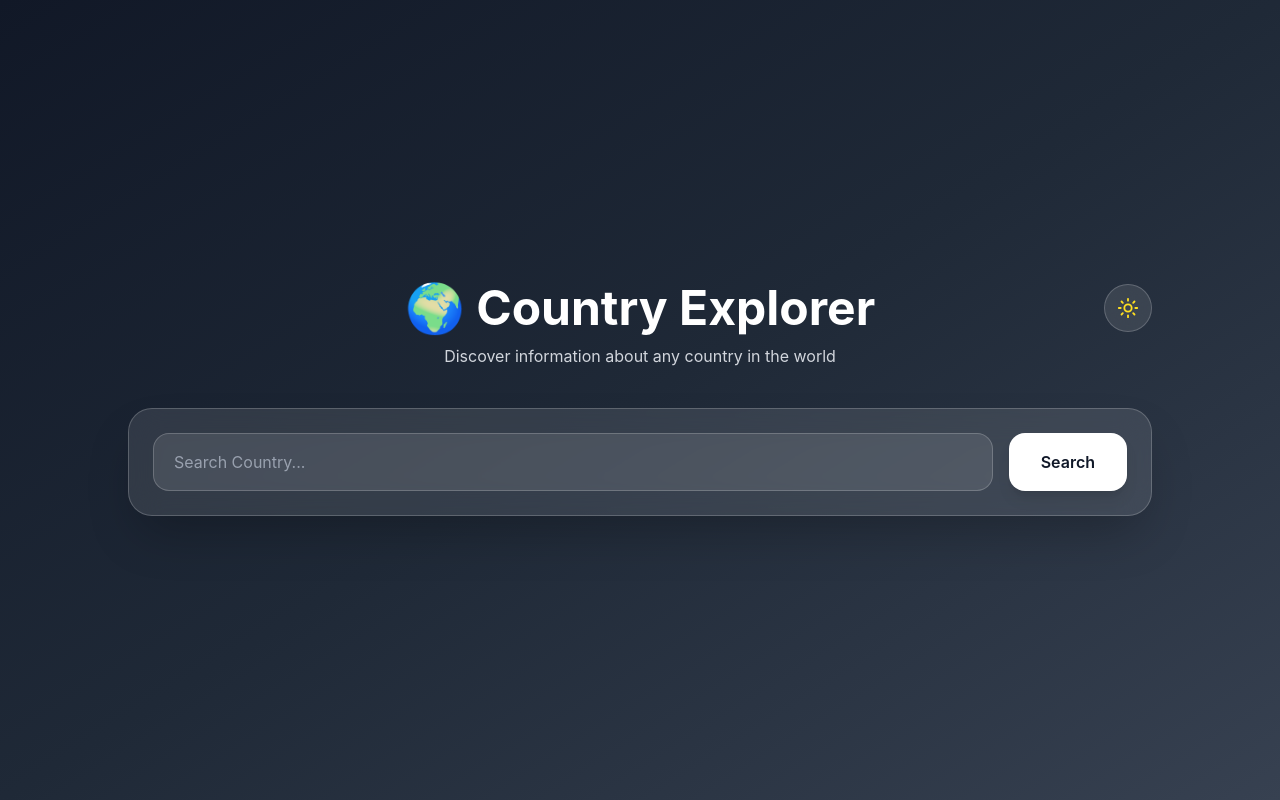
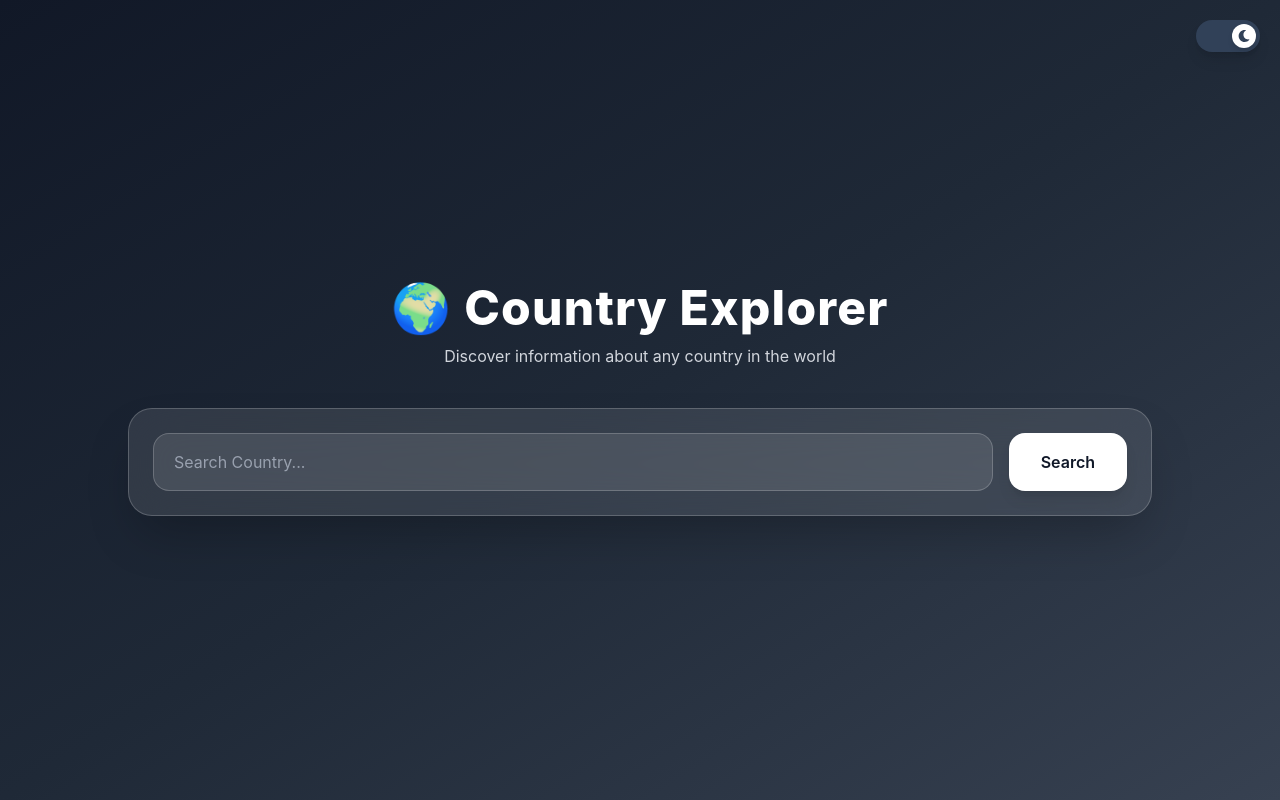
Before and after one commit to iamsagarsavita-cod/Country-Info-React-work, a React (Vite) app: page / in a window 1280 px wide. Built offline with nearby package versions, Linux system fonts and the light colour scheme.

Commit message:
Updated Country Info UI and API integration

```diff
--- a/package.json
+++ b/package.json
@@ -15,6 +15,7 @@
     "lucide-react": "^1.17.0",
     "react": "^19.2.6",
     "react-dom": "^19.2.6",
+    "react-icons": "^5.6.0",
     "tailwindcss": "^4.3.0"
   },
   "devDependencies": {
--- a/src/components/CountryInfo.jsx
+++ b/src/components/CountryInfo.jsx
@@ -1,6 +1,6 @@
 import { useState } from "react";
 import Axios from "axios";
-import { Moon, Sun } from "lucide-react";
+import { FaMoon, FaSun } from "react-icons/fa";
 
 function CountryInfo() {
   const [country, setCountry] = useState("");
@@ -18,15 +18,20 @@ function CountryInfo() {
 
     setLoading(true);
     setErrors("");
+    setCountryData(null);
 
 const res = await Axios.get(
-        `https://restcountries.com/v3.1/name/${country}?fullText=true`
+  `/countries/v3.1/name/${country.trim()}`
 );
 
 setCountryData(res.data[0]);
+
   } catch (error) {
+    console.log(error.response.data);
+    console.log(error.message);
+
     setCountryData(null);
-      setErrors("Country Not Found");
+    setErrors("Country Not Found...");
   } finally {
     setLoading(false);
   }
@@ -34,28 +39,40 @@ function CountryInfo() {
 
   return (
     <div
-      className={`min-h-screen flex items-center justify-center p-5 transition-all duration-500 ${
+      className={`relative min-h-screen flex items-center justify-center p-4 transition-all duration-500 ${
         darkMode
           ? "bg-gradient-to-br from-[#111827] via-[#1f2937] to-[#374151]"
           : "bg-gradient-to-br from-[#f8fafc] via-[#e2e8f0] to-[#cbd5e1]"
       }`}
     >
+
+            {/* Theme Toggle */}
+<div className="absolute top-5 right-5">
+  <button
+    onClick={() => setDarkMode(!darkMode)}
+    className={`relative w-16 h-8 rounded-full shadow-lg transition-all duration-300 ${
+      darkMode ? "bg-slate-700" : "bg-gray-300"
+    }`}
+  >
+    <div
+      className={`absolute top-1 w-6 h-6 rounded-full bg-white shadow-md flex items-center justify-center transition-all duration-300 ${
+        darkMode ? "left-9" : "left-1"
+      }`}
+    >
+      {darkMode ? (
+        <FaMoon className="text-xs text-slate-700" />
+      ) : (
+        <FaSun className="text-xs text-yellow-500" />
+      )}
+    </div>
+  </button>
+</div>
+
       <div className="w-full max-w-5xl">
         {/* Header */}
         <div className="relative text-center mb-10">
-          <button
-            onClick={() => setDarkMode(!darkMode)}
-            className="absolute right-0 top-0 p-3 rounded-full bg-white/10 backdrop-blur-lg border border-white/20 hover:scale-110 transition-all duration-300"
-          >
-            {darkMode ? (
-              <Sun size={22} className="text-yellow-300" />
-            ) : (
-              <Moon size={22} className="text-slate-700" />
-            )}
-          </button>
-
 <h1
-            className={`text-5xl font-bold mb-3 ${
+  className={`text-5xl font-extrabold mb-3 tracking-wide ${
     darkMode ? "text-white" : "text-slate-800"
   }`}
 >
@@ -73,7 +90,7 @@ function CountryInfo() {
 
         {/* Main Card */}
         <div
-          className={`backdrop-blur-lg rounded-3xl p-6 shadow-2xl border transition-all duration-500 ${
+          className={`backdrop-blur-xl rounded-3xl p-6 shadow-2xl border transition-all duration-500 ${
             darkMode
               ? "bg-white/10 border-white/20"
               : "bg-white/70 border-gray-300"
```
Also changed, not shown: 1 other file (tests, documents, lock files or other folders). Lines whose indentation alone changed are shown as unchanged.
